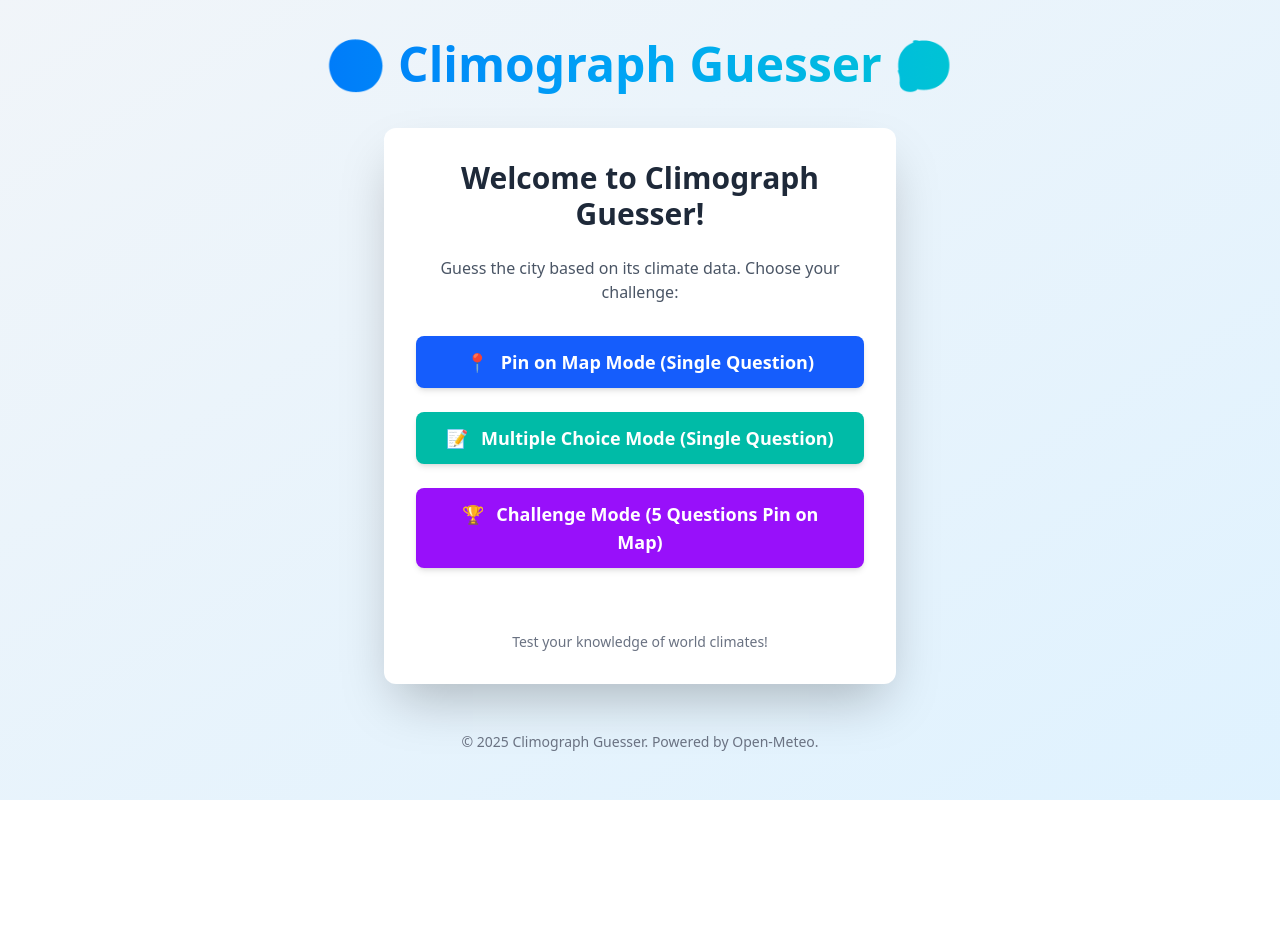
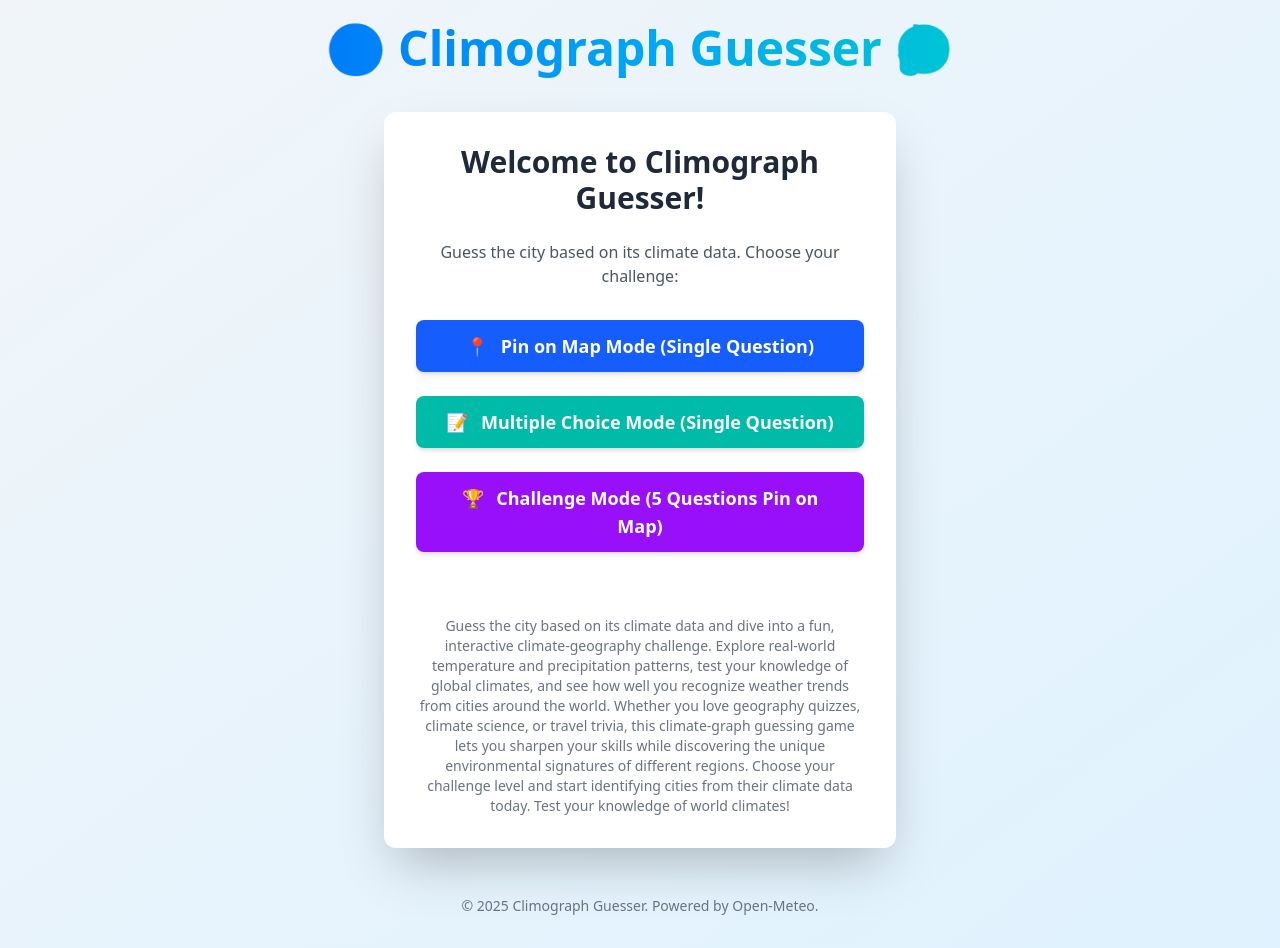
Before and after one commit to huruki-geo/climograph-guesser, a React (Vite) app: page / in a window 1280 px wide. Before the commit the page ends 800 px from the top, so only its background shows below. Built offline with nearby package versions, Linux system fonts and the light colour scheme.

Commit message:
Update GameModeSelectorView.tsx

```diff
--- a/components/GameModeSelectorView.tsx
+++ b/components/GameModeSelectorView.tsx
@@ -40,6 +40,7 @@ const GameModeSelectorView: React.FC<GameModeSelectorViewProps> = ({ onSelectMod
         </Button>
       </div>
        <p className="text-sm text-gray-500 mt-8 text-center">
+        Guess the city based on its climate data and dive into a fun, interactive climate-geography challenge. Explore real-world temperature and precipitation patterns, test your knowledge of global climates, and see how well you recognize weather trends from cities around the world. Whether you love geography quizzes, climate science, or travel trivia, this climate-graph guessing game lets you sharpen your skills while discovering the unique environmental signatures of different regions. Choose your challenge level and start identifying cities from their climate data today.
         Test your knowledge of world climates!
       </p>
     </div>
```
